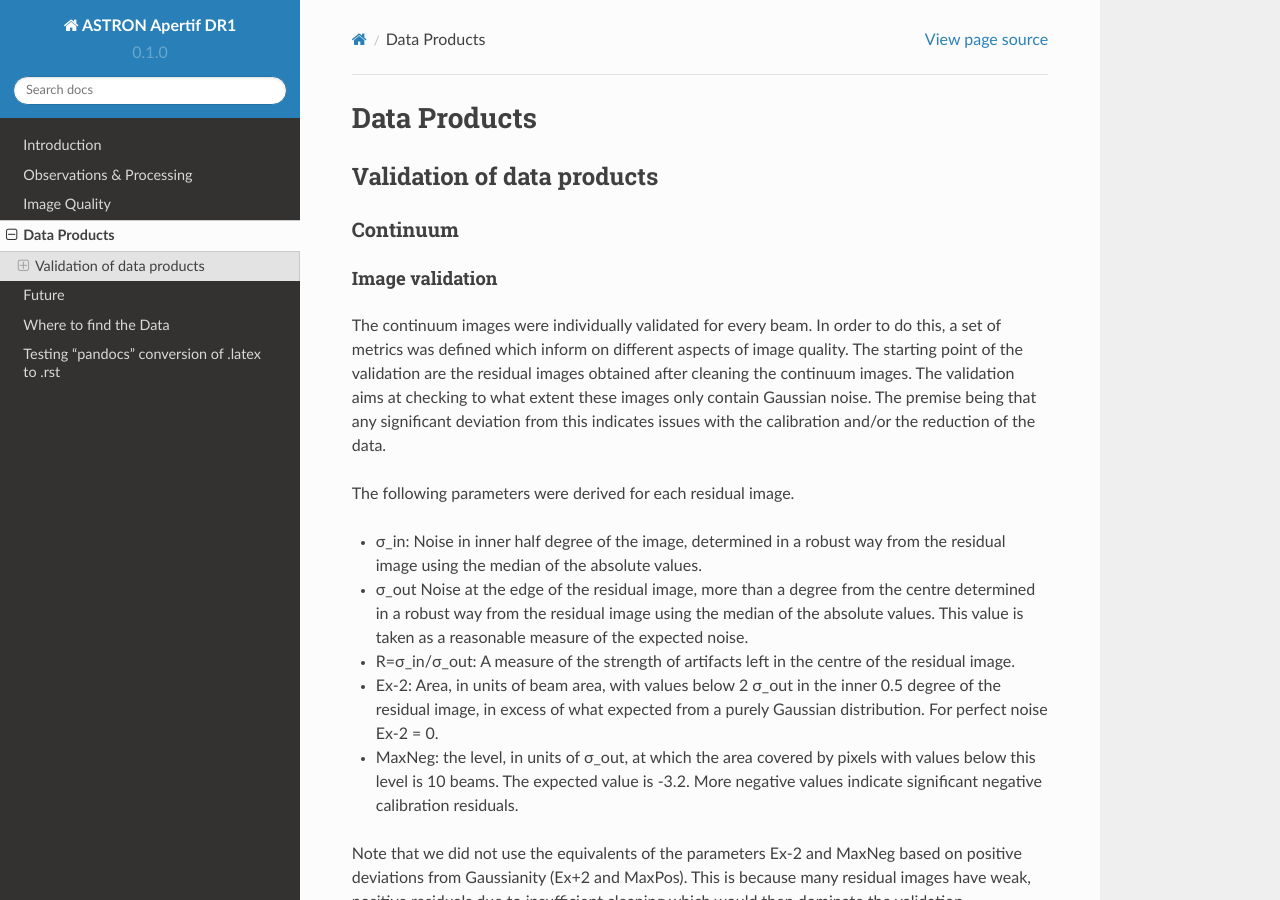
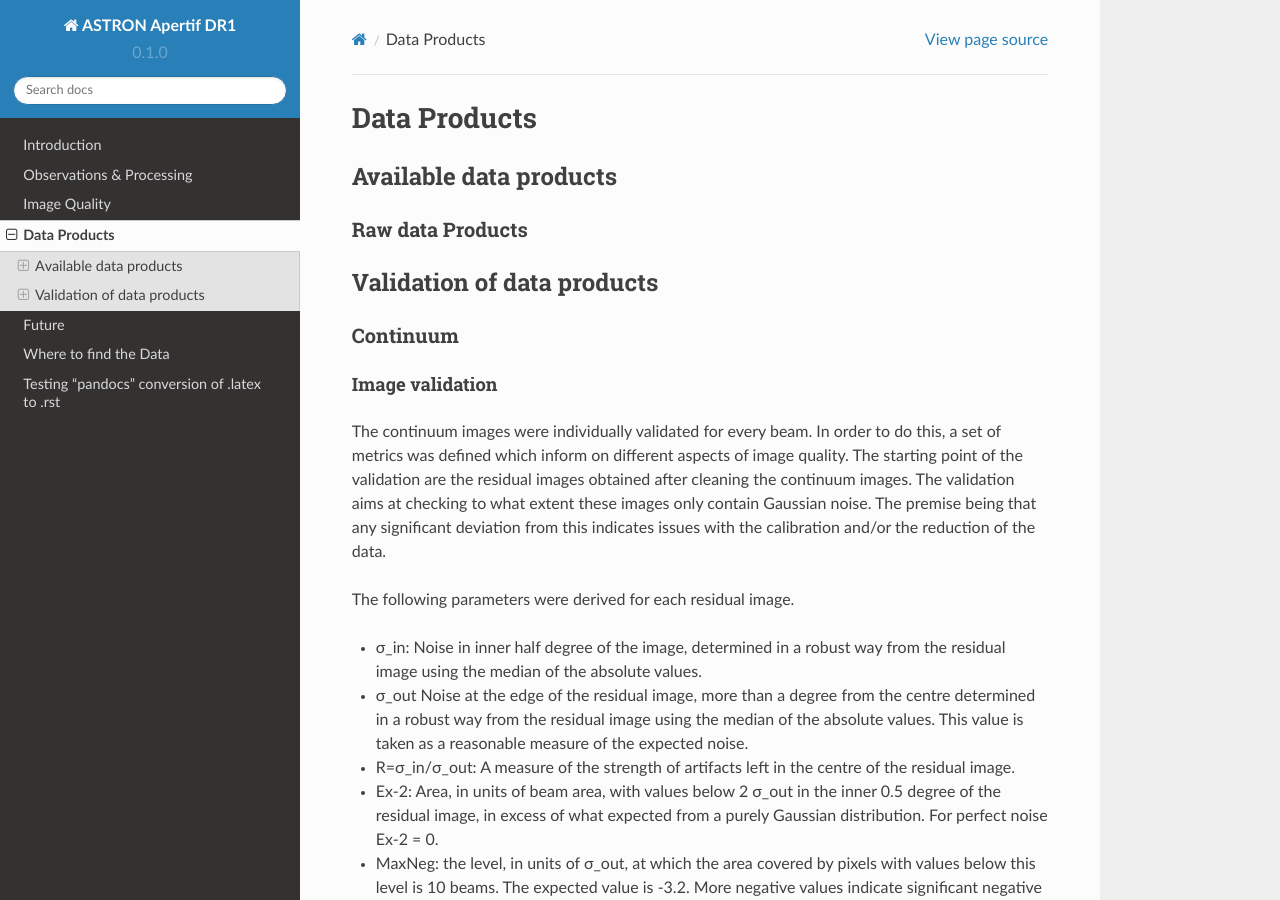
Before and after one commit to CelestinBananas/ASTRON_APERTIF_DR1, a Sphinx documentation site: the page built from docs/source/data_products.rst, in a window 1280 px wide and 900 px high. Built offline with Sphinx 7.4.7 and the Read the Docs theme 2.0.0, drawn with Linux system fonts in a browser that asks for light colours; some of the changed text lies outside the part shown.

```diff
--- a/docs/source/data_products.rst
+++ b/docs/source/data_products.rst
@@ -1,5 +1,11 @@
 Data Products
 ===============
+
+Available data products
+#########################
+Raw data Products
+******************
+
 Validation of data products
 ###########################
 Continuum
```
Also changed, not shown: other parts of docs/source/data_products.rst (+1 -1 lines).
